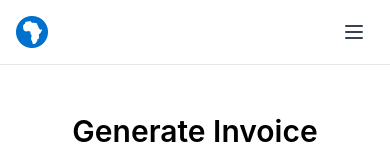
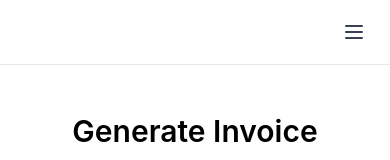
Before and after one commit to Jeenyhus/edulution-invoice-app, a React (Create React App) app in the folder frontend/: page /invoices in a window 390 px wide. Shown: the top 160 px of the page. Built offline with nearby package versions, Linux system fonts and the light colour scheme; the HTML template or start-up script is replaced by a standard one.

Commit message:
Hide Logo in mobilr view

```diff
--- a/frontend/src/components/Navbar.js
+++ b/frontend/src/components/Navbar.js
@@ -34,7 +34,7 @@ function Navbar() {
         <div className="flex justify-between h-16">
           {/* Left side - Logo and Desktop Navigation */}
           <div className="flex items-center">
-            <Link to="/dashboard" className="flex-shrink-0 flex items-center">
+          <Link to="/dashboard" className="flex-shrink-0 hidden md:flex items-center">
     <img
       src="/favicon_confluence.png"
       alt="Logo"
```
Lines whose indentation alone changed are shown as unchanged.
